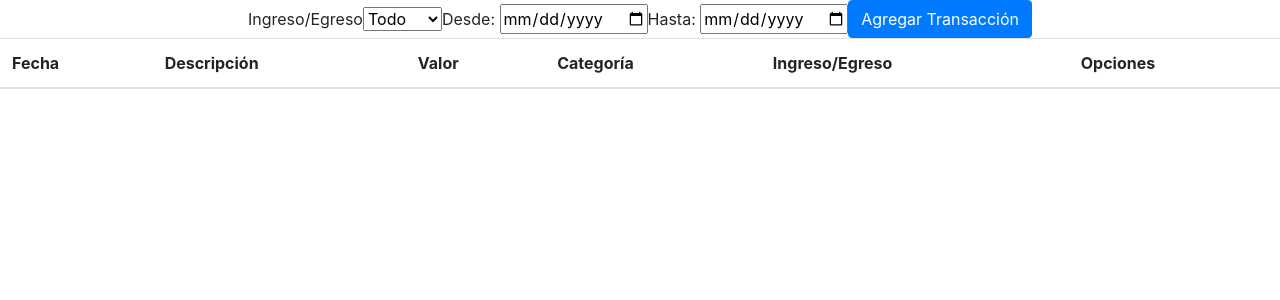
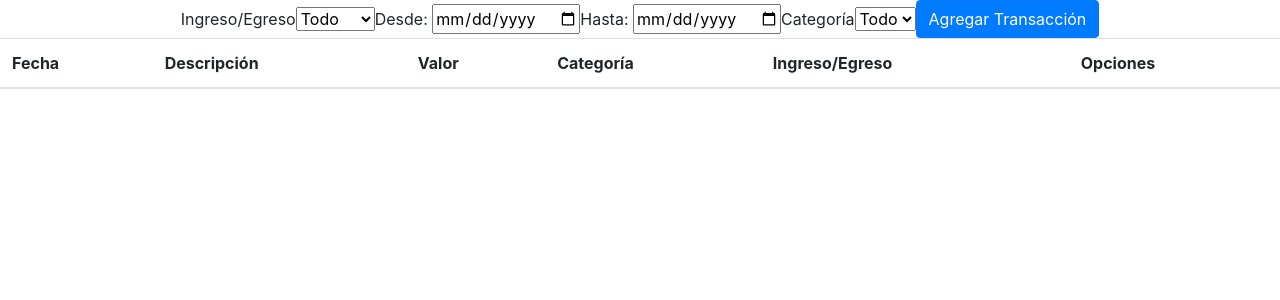
Before and after one commit to lukasvaz/fork-Software-Engineering, a Django app: template web_design/templates/home/table.html in a window 1280 px wide. Shown: the part 112-412 px from the top of the page. Run offline with Django 4.2, Linux system fonts and the light colour scheme; the template is opened without the code that fills it, so the values that code supplies are empty; some libraries are stand-ins or nearby versions.

Commit message:
feat(home):adding category filter to table

```diff
--- a/web_design/static/js/table.js
+++ b/web_design/static/js/table.js
@@ -28,8 +28,8 @@ async function updateTable(e) {
             columns: [
                 { name: 'fecha' },
                 { name: 'descripcion',"orderable":false},
+                { name: 'valor',"orderable":false },
                 { name: 'categoria',"orderable":false },
-                { name: 'valor',"orderable":false },
                 { name: 'tipo',"orderable":false },
                 { name: 'opciones',"orderable":false }
             ],
@@ -39,6 +39,12 @@ async function updateTable(e) {
             "orderFixed":[0,'desc'],//fixed order,by date
             autowidth:true,
         });
+        //adding categories in in select-button (uses  jquery due to personalized categories added by user)
+        table.column('categoria:name').data().unique().each(function(value){
+            $('#select-category').append(`<option value=${value} > ${value}</option>` )
+        })
+
+
 
         //filter by transaction type
         $('#transaction_type').on('change',function() {
@@ -49,9 +55,18 @@ async function updateTable(e) {
             table.column('tipo:name').search($(this).val()).draw()}
         })
 
+        //filter by category
+        $('#select-category').on('change',function() {
+            if($(this).val()=='All'){
+            table.column('categoria:name').search("").draw()
+            }
+            else{
+            table.column('categoria:name').search($(this).val()).draw()}
+        })
+
         //filter by date range
         $('#min-date, #max-date').on('change', function () {
-            $.fn.dataTable.ext.search.push(function( settings, searchData, index, rowData, counter ){
+            $.fn.dataTable.ext.search.push(function( settings, searchData ){
                 var min = new Date( $('#min-date').val());
                 var max = new Date($('#max-date').val());
                 var date = new Date( searchData[0] );
--- a/web_design/templates/home/base.html
+++ b/web_design/templates/home/base.html
@@ -53,6 +53,14 @@
         <input id="max-date" type="date">
       </div>
 
+      <div class="btn-group-center d-flex align-items-center justify-content-center">
+        Categoría
+        <select  id="select-category"  class="form-select" >
+        <option value="All" selected>Todo</option>
+
+      </select>
+
+
         <a href="{% url 'transaction' %}">
           <button type="button" class="btn btn-primary">Agregar Transacción</button>
         </a>
```
Also changed, not shown: main/views/home_views.py (+8 -2 lines).
